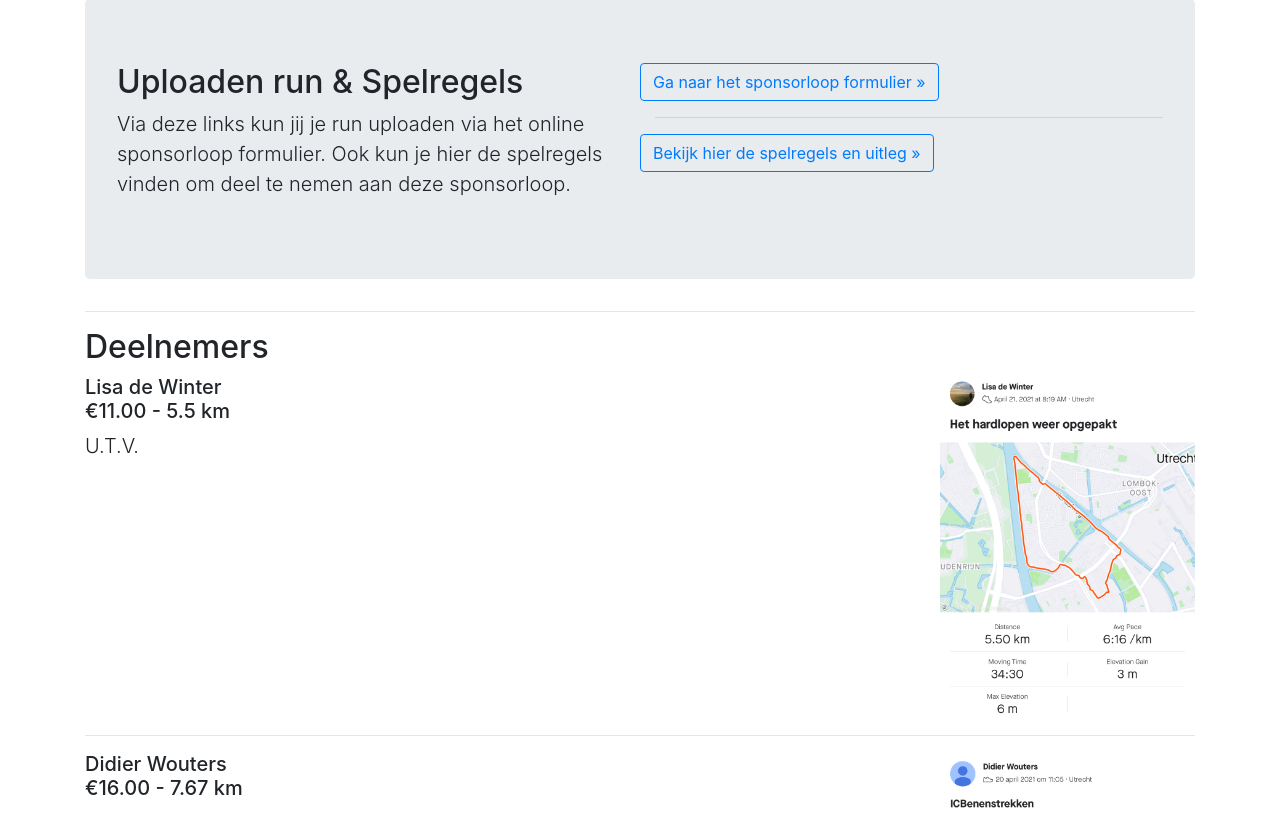
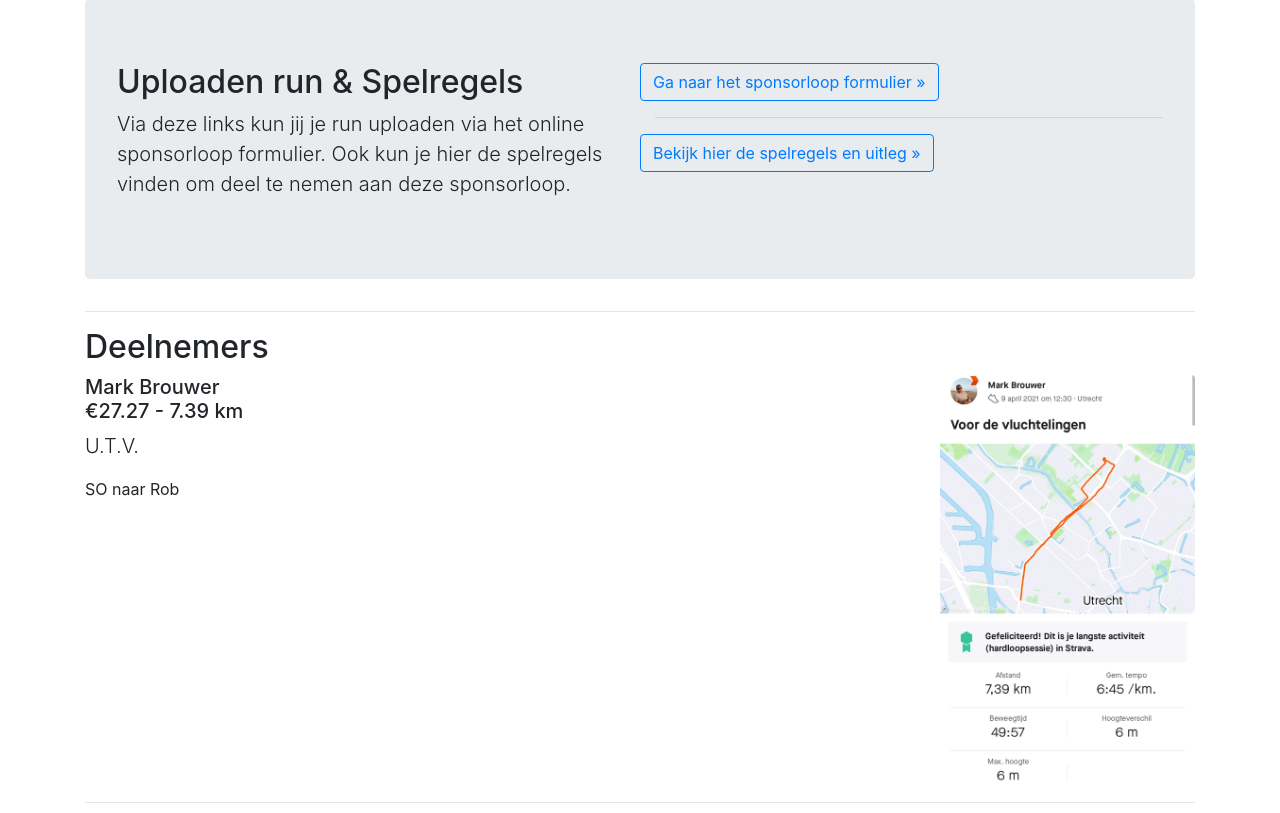
Before and after one commit to kenklein/Sponsorloop2021, an Angular app: page / in a window 1280 px wide. Shown: the part 1959-2772 px from the top of the page. Built offline with nearby package versions, Linux system fonts and the light colour scheme.

Commit message:
Data update 24-4-2021

```diff
--- a/src/_services/competition-data-service.ts
+++ b/src/_services/competition-data-service.ts
@@ -18,8 +18,8 @@ export const COMPETITION_DATA: Competition[] = [
   },
   {
     name: 'U.T.V.',
-    amountRaised: 33,
-    runAmount: 19.5,
+    amountRaised: 60.27,
+    runAmount: 26.89,
     skeelerAmount: 0,
     bikeAmount: 0
   },
--- a/src/_services/student-data-service.ts
+++ b/src/_services/student-data-service.ts
@@ -1,6 +1,15 @@
 import {Student} from '../_models/student';
 
 export const STUDENT_DATA: Student[] = [
+  {
+    name: 'Mark Brouwer',
+    team: 'U.T.V.',
+    amount: 7.39,
+    amountRaised: 27.27,
+    description: 'SO naar Rob',
+    imageSource: 'assets/runs/run_mark_brouwer.png',
+    imageaction: null,
+  },
   {
     name: 'Lisa de Winter',
     team: 'U.T.V.',
```
Also changed, not shown: src/assets/runs/run_mark_brouwer.png (added).
